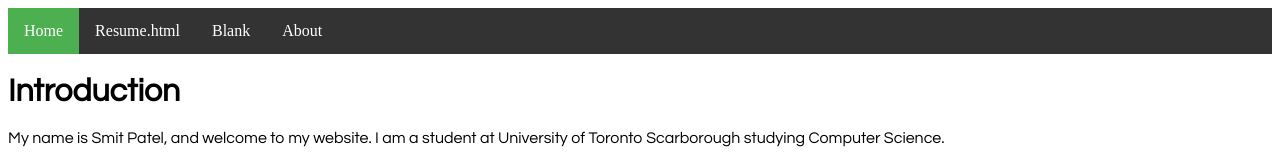
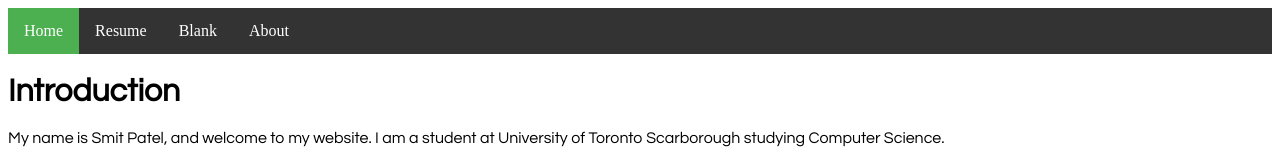
Before and after one commit to smitpatel316/Website, a plain HTML site: page index.html in a window 1280 px wide. Shown: the top 160 px of the page. Drawn offline with Linux system fonts and the light colour scheme.

Commit message:
Update index.html

```diff
--- a/index.html
+++ b/index.html
@@ -38,7 +38,7 @@
 <body>
 	<ul>
 	  <li><a class="active" href="#home">Home</a></li>
-	  <li><a href="Resume.html">Resume.html</a></li>
+	  <li><a href="Resume.html">Resume</a></li>
 	  <li><a href="#Blank">Blank</a></li>
 	  <li><a href="#about">About</a></li>
 	</ul>
```
